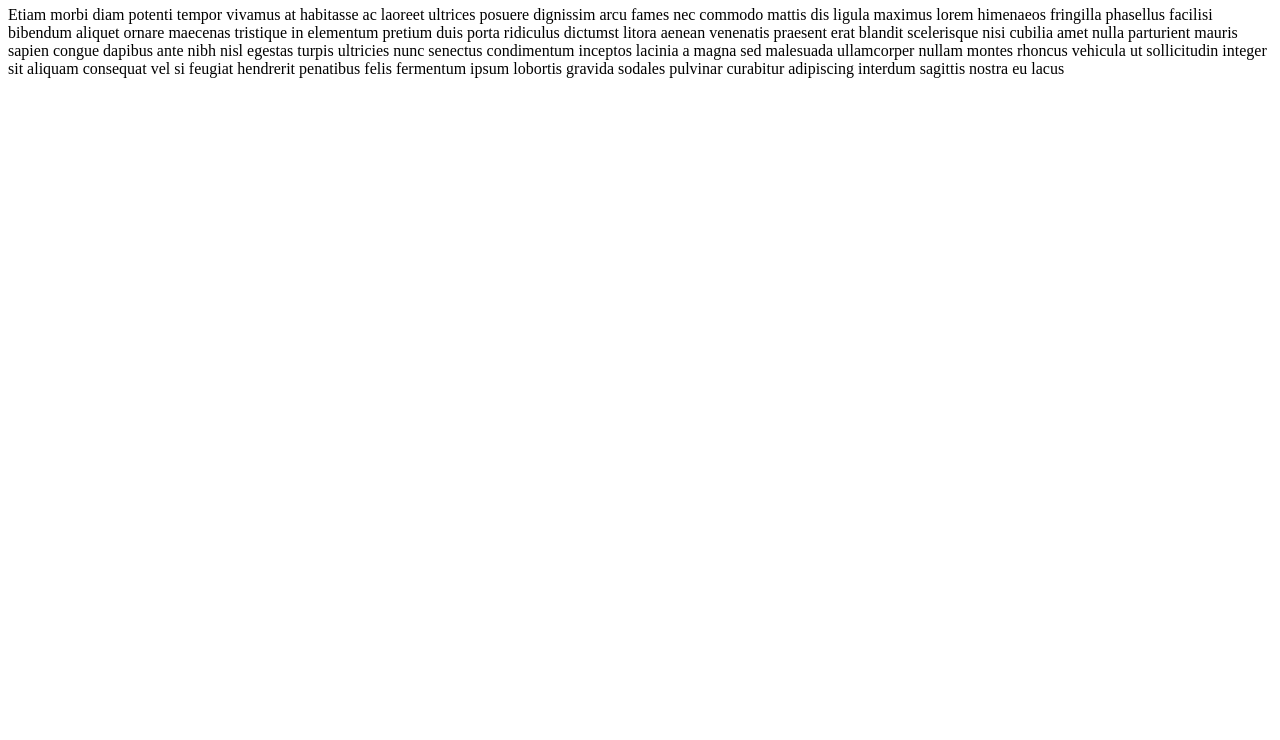
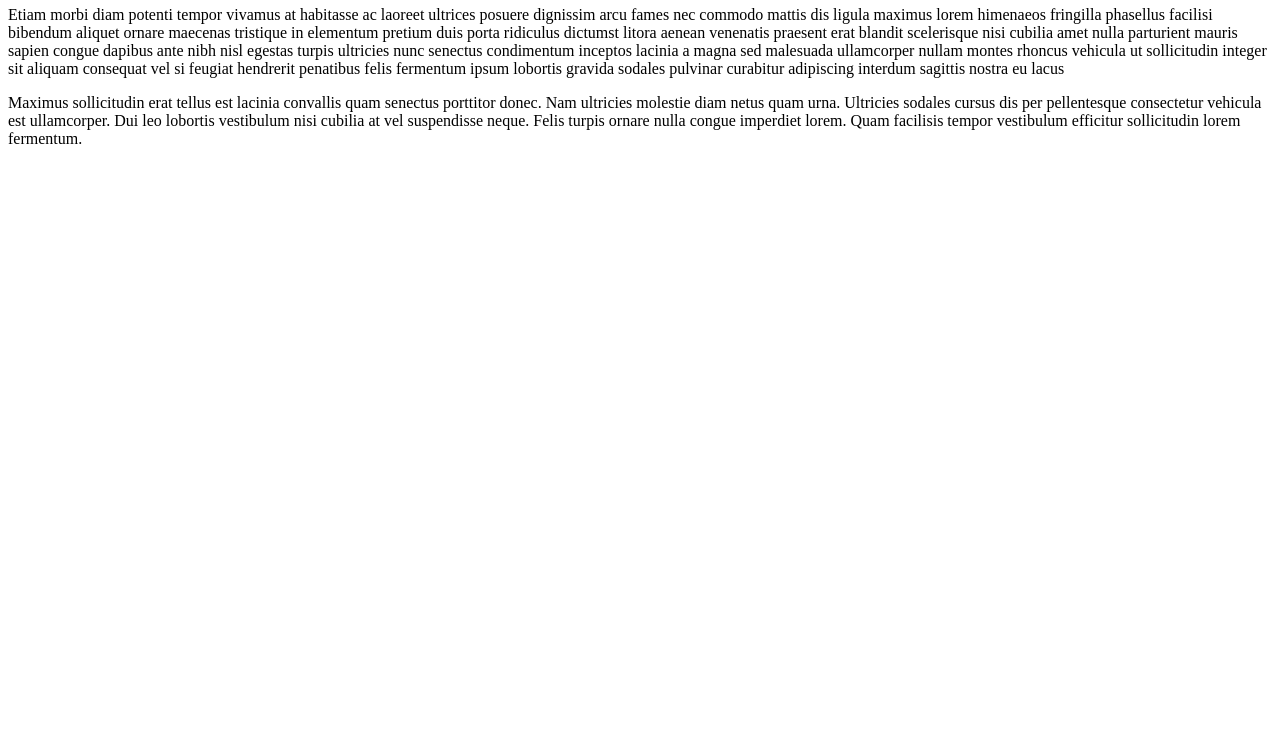
Before and after one commit to Kaporg/demo-repository, a website: page index.html in a window 1280 px wide. Shown: the part 60-800 px from the top of the page. Drawn offline with Linux system fonts and the light colour scheme.

Commit message:
Update index.html

```diff
--- a/index.html
+++ b/index.html
@@ -1,3 +1,5 @@
 <h1>Welcome to the website generated by my demo repository</h1>
 
 <p>Etiam morbi diam potenti tempor vivamus at habitasse ac laoreet ultrices posuere dignissim arcu fames nec commodo mattis dis ligula maximus lorem himenaeos fringilla phasellus facilisi bibendum aliquet ornare maecenas tristique in elementum pretium duis porta ridiculus dictumst litora aenean venenatis praesent erat blandit scelerisque nisi cubilia amet nulla parturient mauris sapien congue dapibus ante nibh nisl egestas turpis ultricies nunc senectus condimentum inceptos lacinia a magna sed malesuada ullamcorper nullam montes rhoncus vehicula ut sollicitudin integer sit aliquam consequat vel si feugiat hendrerit penatibus felis fermentum ipsum lobortis gravida sodales pulvinar curabitur adipiscing interdum sagittis nostra eu lacus</p>
+
+<p>Maximus sollicitudin erat tellus est lacinia convallis quam senectus porttitor donec. Nam ultricies molestie diam netus quam urna. Ultricies sodales cursus dis per pellentesque consectetur vehicula est ullamcorper. Dui leo lobortis vestibulum nisi cubilia at vel suspendisse neque. Felis turpis ornare nulla congue imperdiet lorem. Quam facilisis tempor vestibulum efficitur sollicitudin lorem fermentum.</p>
```
